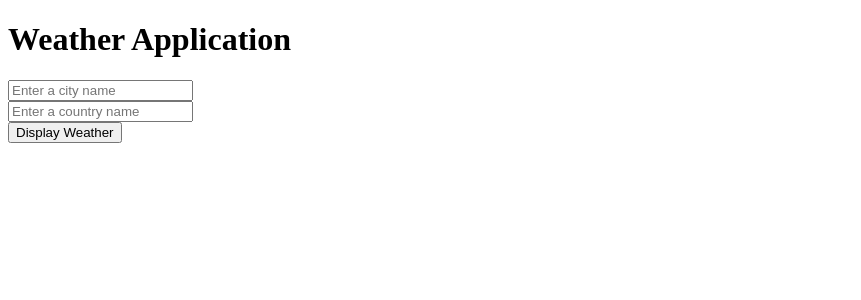
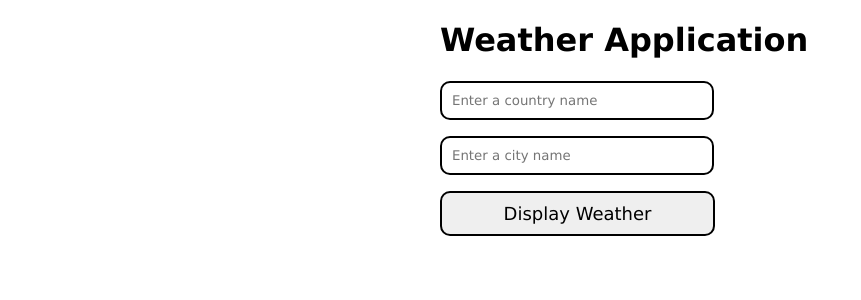
Before and after one commit to DevInfomation/Project-Weather-App-Angular, an Angular app: page / in a window 1280 px wide. Shown: the top 300 px of the page, without its empty margins (0-861 px from the left). Built offline with nearby package versions, Linux system fonts and the light colour scheme.

Commit message:
adding all the css

```diff
--- a/src/app/components/weather/weather.component.css
+++ b/src/app/components/weather/weather.component.css
@@ -0,0 +1,23 @@
+.container {
+    width: 400px;
+    margin: 0 auto;
+}
+
+.inputField {
+    padding: 10px;
+    width: 250px;
+    margin-bottom: 1rem;
+    font-family: Verdana, Geneva, Tahoma, sans-serif;
+    border-radius: 10px;
+    border: 2px solid black;
+}
+
+.btn {
+    padding: 10px;
+    width: 275px;
+    border: 2px solid black;
+    border-radius: 10px;
+    font-family: Verdana, Geneva, Tahoma, sans-serif;
+    font-size: 18px;
+    cursor: pointer;
+}
--- a/src/app/components/weather/weather.component.html
+++ b/src/app/components/weather/weather.component.html
@@ -1,19 +1,19 @@
-<div>
+<div class="container">
     <h1>Weather Application</h1>
 
-    <form action="">
+    <form>
         <div>
-            <input type="text" name="city" id="cityName" placeholder="Enter a city name" [(ngModel)]="city">
+            <input type="text" name="country" id="countryName" class="inputField" placeholder="Enter a country name" [(ngModel)]="country">
         </div>
         <div>
-            <input type="text" name="country" id="countryName" placeholder="Enter a country name" [(ngModel)]="country">
+            <input type="text" name="city" id="cityName" class="inputField" placeholder="Enter a city name" [(ngModel)]="city">
         </div>
-        <button type="button" (click)="getWeather()">Display Weather</button>
+        <button type="button" class="btn" (click)="getWeather()">Display Weather</button>
     </form>
 
     <div *ngIf="weatherData">
         <h2>The Current Weather In: {{weatherData.name}}</h2>
-        <p>Temperature: {{weatherData.main.temp}}°C</p>
+        <p>Temperature: {{weatherData.main.temp}} °C</p>
         <p>Humidity: {{weatherData.main.humidity}}</p>
         <p>Weather: {{weatherData.weather[0].description}}</p>
     </div>
--- a/src/styles.css
+++ b/src/styles.css
@@ -1 +1,3 @@
-/* You can add global styles to this file, and also import other style files */
+body {
+    font-family: Verdana, Geneva, Tahoma, sans-serif;
+}
```
Also changed, not shown: src/app/app.module.ts (+4 -4 lines).
